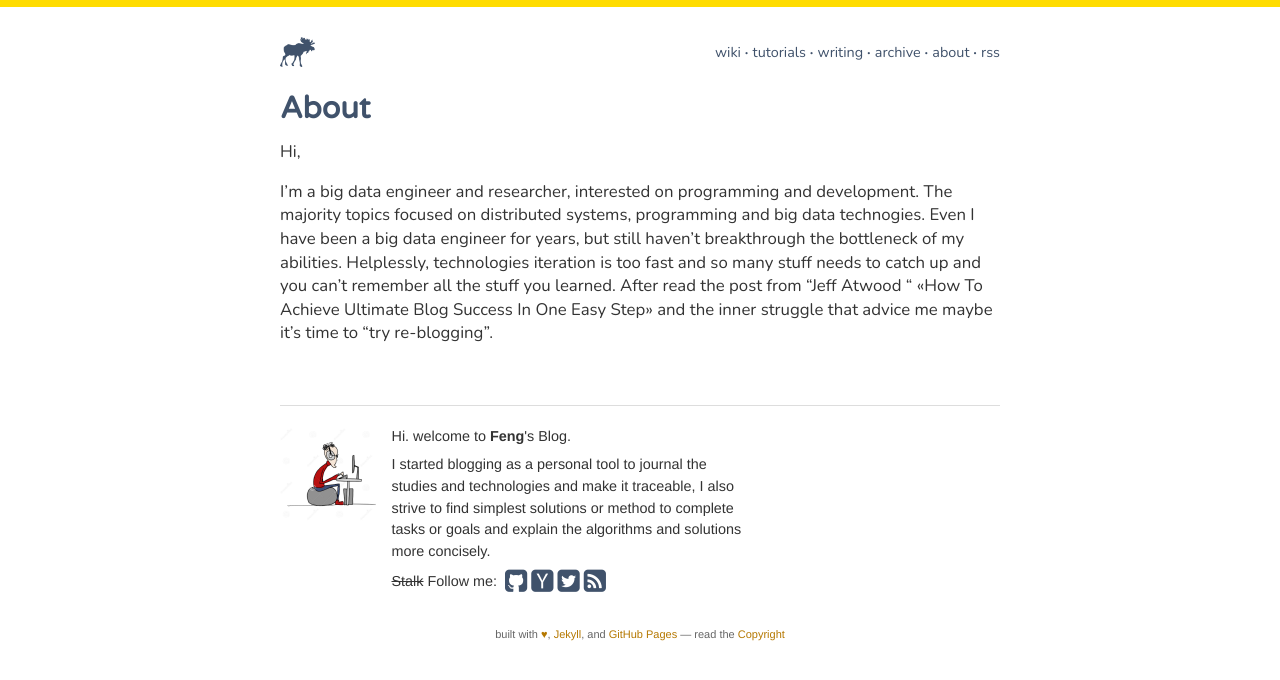
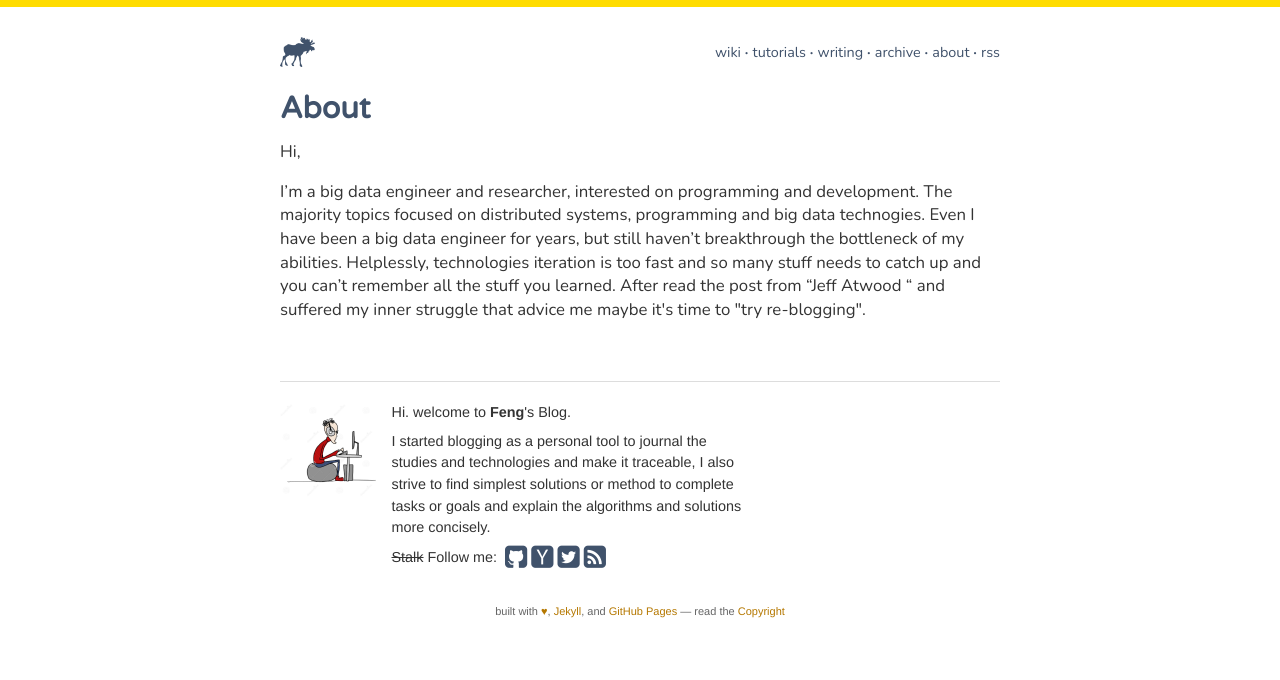
Before and after one commit to SharpLu/Blog, a Jekyll site: the page built from about/index.md, in a window 1280 px wide. Shown: the top 680 px of the page. Built offline with Jekyll 4.4.1, drawn with Linux system fonts in a browser that asks for light colours.

Commit message:
Update index.md

```diff
--- a/about/index.md
+++ b/about/index.md
@@ -6,4 +6,4 @@ title: About
 
 Hi,
 
-I'm a big data engineer and researcher, interested on programming and development. The majority topics focused on distributed systems, programming and big data technogies. Even I have been a big data engineer for years, but still haven't breakthrough the bottleneck of my abilities. Helplessly, technologies iteration is too fast and so many stuff needs to catch up and you can't remember all the stuff you learned. After read the post from "Jeff Atwood " <<How To Achieve Ultimate Blog Success In One Easy Step>> and the inner struggle  that advice me maybe it's time to "try re-blogging".
+I'm a big data engineer and researcher, interested on programming and development. The majority topics focused on distributed systems, programming and big data technogies. Even I have been a big data engineer for years, but still haven't breakthrough the bottleneck of my abilities. Helplessly, technologies iteration is too fast and so many stuff needs to catch up and you can't remember all the stuff you learned. After read the post from "Jeff Atwood " <How To Achieve Ultimate Blog Success In One Easy Step> and suffered my inner struggle that advice me maybe it's time to "try re-blogging".
```
